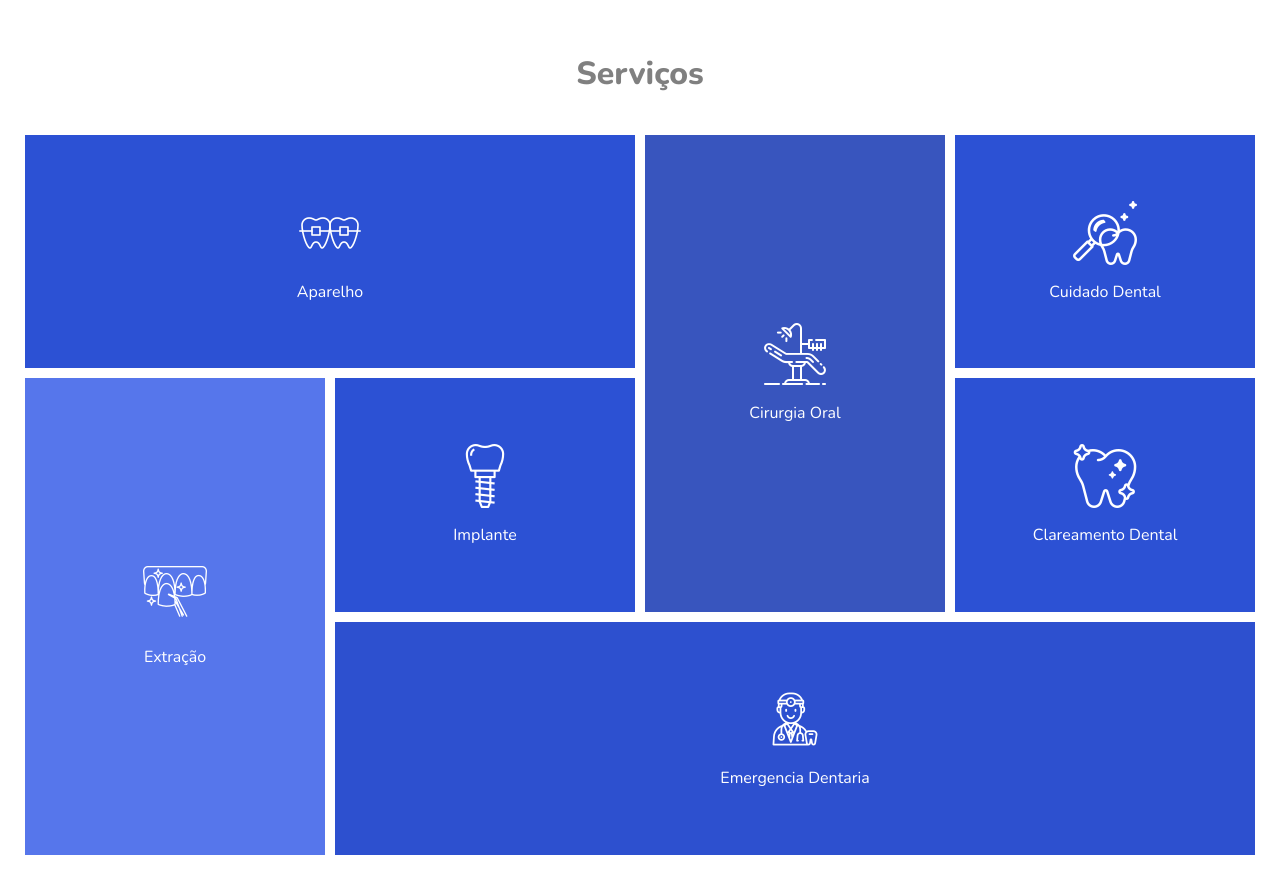
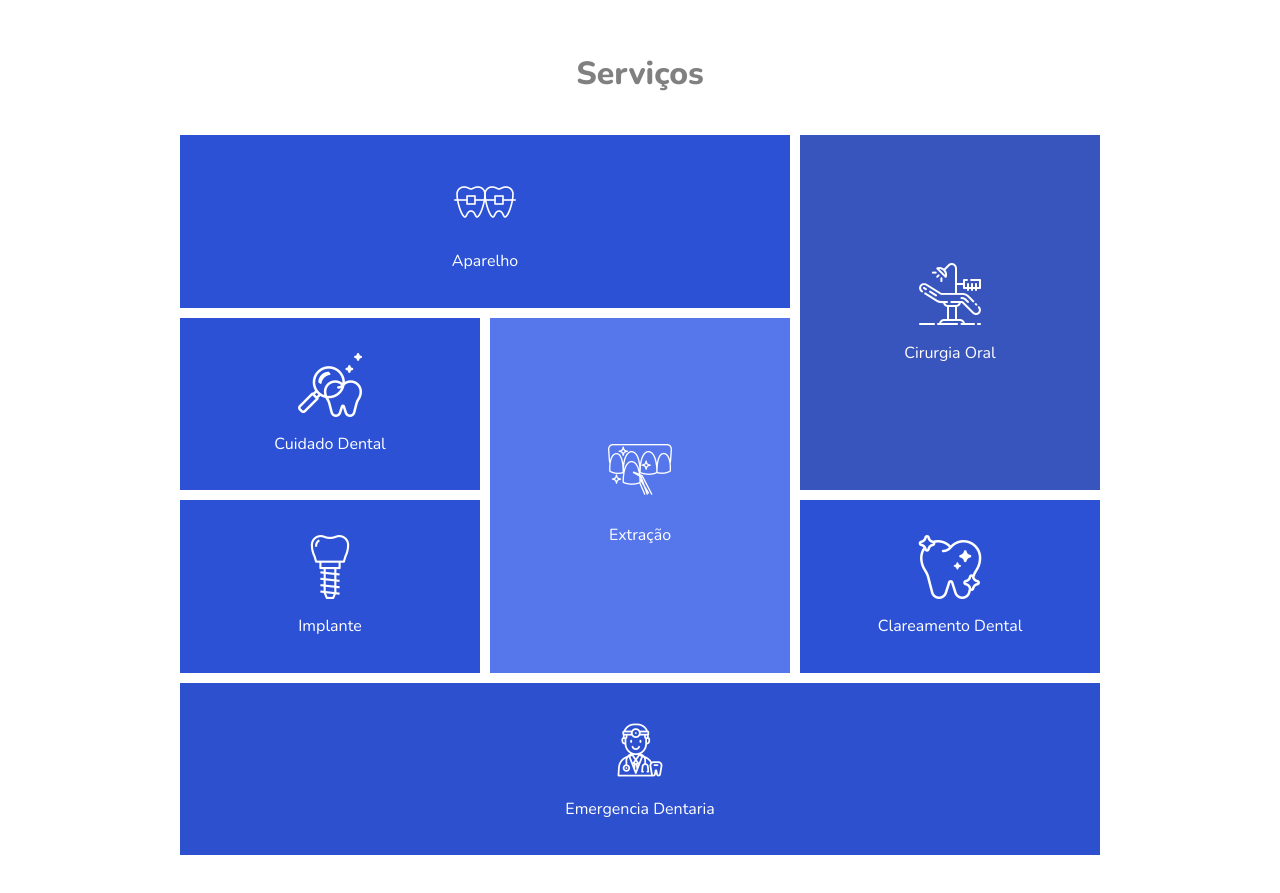
Before and after one commit to YagoMatias/felicidente, a plain HTML site: page index.html in a window 1280 px wide. Shown: the part 2440-3333 px from the top of the page. Drawn offline with nearby package versions, Linux system fonts and the light colour scheme.

Commit message:
site-dentista update

```diff
--- a/css/desktop.css
+++ b/css/desktop.css
@@ -291,7 +291,7 @@ a:focus {
 
 .servicos-conteiner {
   position: relative;
-  max-width: 100%;
+  max-width: 1200px;
   display: grid;
   grid-template-columns: repeat(auto-fill, minmax(300px, 1fr));
   grid-template-rows: minmax(100px, auto);
```
